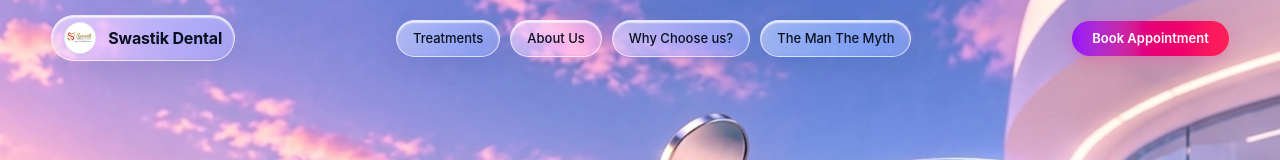
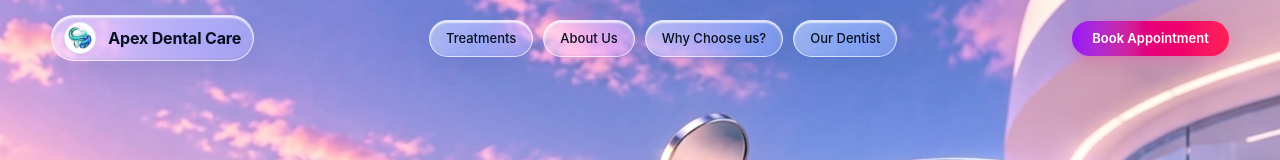
Before and after one commit to atharvpande07/Premium-dental, a Next.js app: page / in a window 1280 px wide. Shown: the top 160 px of the page. Built offline with nearby package versions, Linux system fonts and the light colour scheme; a web font is replaced by a local one.

Commit message:
Restore active client to Dr. Farha's Apex Dental Care for Premium-dental

```diff
--- a/src/app/components/Header.tsx
+++ b/src/app/components/Header.tsx
@@ -11,7 +11,7 @@ const NAV_LINKS = [
   { name: "Treatments", href: "#treatments" },
   { name: "About Us", href: "#about" },
   { name: "Why Choose us?", href: "#technology" },
-  { name: "The Man The Myth", href: "#team" },
+  { name: "Our Dentist", href: "#team" },
 ];
 
 export default function Header() {
--- a/src/app/data/clients/active.ts
+++ b/src/app/data/clients/active.ts
@@ -1 +1 @@
-export { client01Data as activeClinicData } from "./client-01";
+export { client02Data as activeClinicData } from "./client-02";
```
